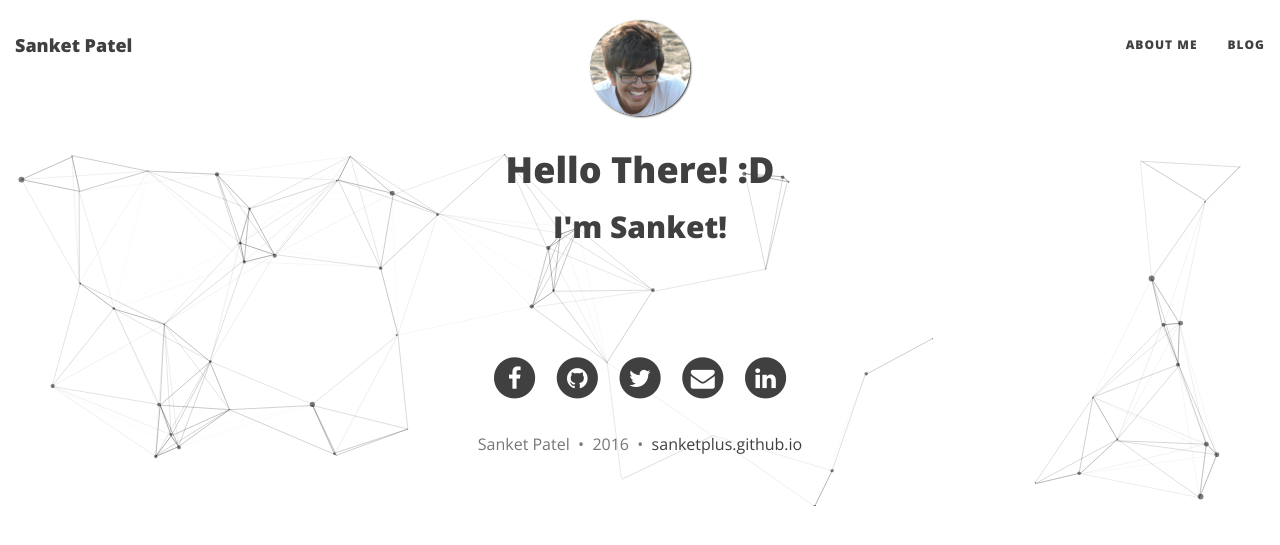
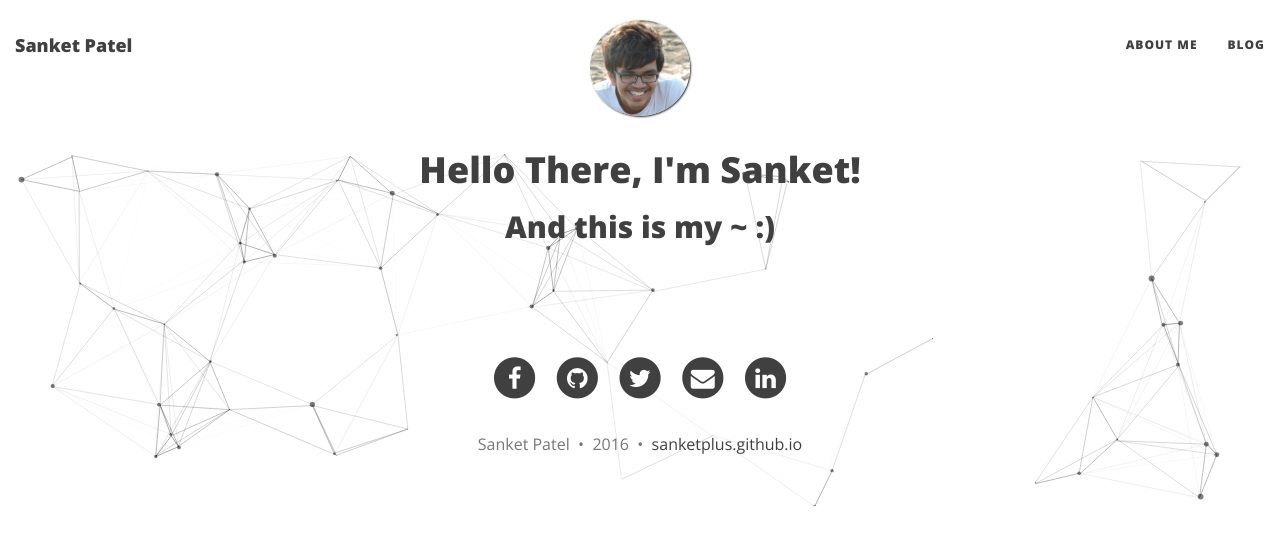
Before and after one commit to sanketplus/sanketplus.github.io, a Jekyll site: the page built from index.html, in a window 1280 px wide. Shown: the top 545 px of the page. Built offline with Jekyll 4.4.1, drawn with Linux system fonts in a browser that asks for light colours; nearby versions of some CDN libraries; the list of posts is cut into pages by our own code.

Commit message:
main page text change

```diff
--- a/index.html
+++ b/index.html
@@ -2,8 +2,8 @@
 layout: page
 ---
 <center>
-<h1>Hello There! :D</h1>
-<h2>I'm Sanket! </h2>
+<h1>Hello There, I'm Sanket!</h1>
+<h2>And this is my ~ :)  </h2>
 
 <!--
 <div class="posts-list">
```
